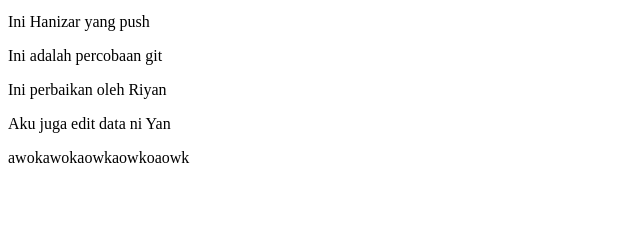
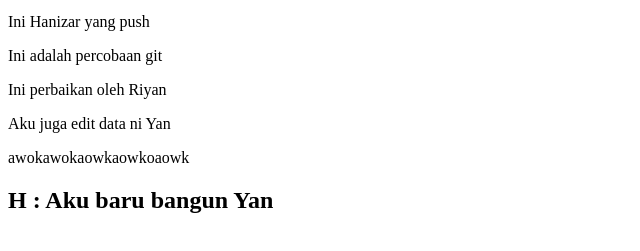
Before and after one commit to hanizarfs/TestGit, a plain HTML site: page user.html in a window 1280 px wide. Shown: the part 101-352 px from the top of the page, without its empty margins (0-640 px from the left). Drawn offline with Linux system fonts and the light colour scheme.

Commit message:
balesan chat

```diff
--- a/user.html
+++ b/user.html
@@ -14,5 +14,6 @@
     <p>Ini perbaikan oleh Riyan</p>
     <p>Aku juga edit data ni Yan</p>
     <p>awokawokaowkaowkoaowk</p>
+    <h2>H : Aku baru bangun Yan</h2>
 </body>
 </html>
```
